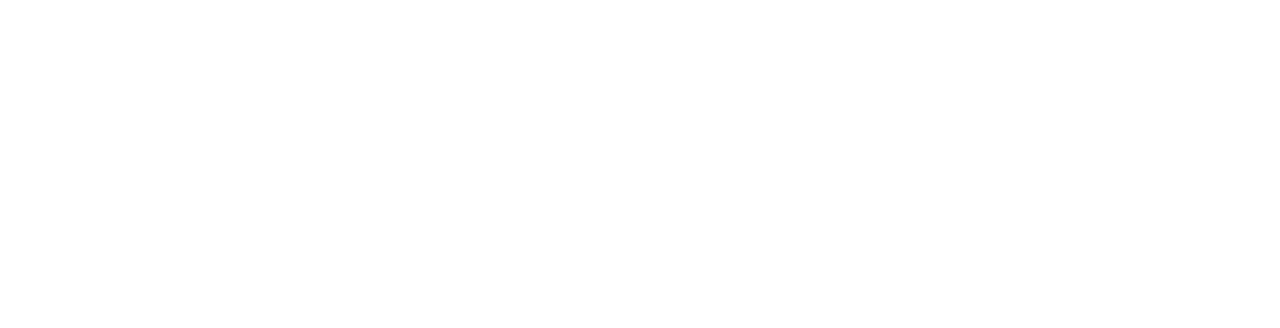
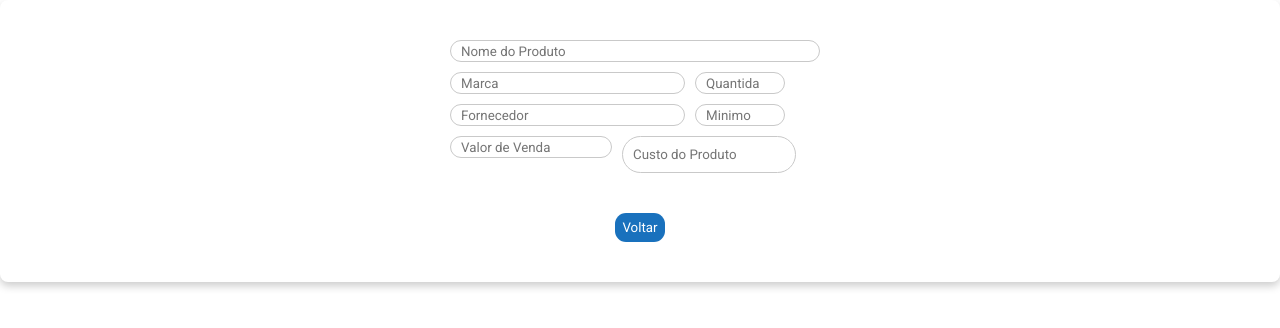
Before and after one commit to AndreVsc/CheckList, a React (Vite) app in the folder Sunf/: page /FormBlock in a window 1280 px wide. Shown: the top 328 px of the page. Built offline with nearby package versions, Linux system fonts and the light colour scheme.

Commit message:
0.0.0.9v

```diff
--- /dev/null
+++ b/Sunf/src/components/button/Button.css
@@ -0,0 +1,28 @@
+.bnt-w{
+    border: 0;
+    padding: 10px;
+    border-radius: 11px;
+    background-color: aliceblue;
+    box-shadow: 1px 1px 5px rgb(87, 87, 87);
+}
+
+.bnt-b{
+    border: 0;
+    padding: 7px;
+    border-radius: 11px;
+    background-color: rgb(25, 113, 189);
+    color: #fff;
+}
+
+.bntd{
+    display: flex;
+    justify-content: center;
+    border: 0;
+    padding: 7px;
+    border-radius: 11px;
+    background-color: rgb(25, 113, 189);
+    color: #fff;
+    width: 100px;
+    padding: 10px;
+
+}
--- /dev/null
+++ b/Sunf/src/components/button/Button.jsx
@@ -0,0 +1,8 @@
+import './Button.css';
+export default function Button({func,value,classN}){
+    return (
+        <>
+            <button className={classN} id='bnt' onClick={func} >{value}</button>
+        </>
+    );
+}
--- a/Sunf/src/components/forms/FormBlock.css
+++ b/Sunf/src/components/forms/FormBlock.css
@@ -0,0 +1,119 @@
+/* Estilos para o fundo escuro */
+.overlay {
+    display: flex;
+    position: fixed;
+    top: 0;
+    left: 0;
+    width: 100%;
+    height: 100%;
+    background-color: rgba(10, 37, 39, 0.729);
+    justify-content: center;
+    align-items: center;
+    z-index: 1;
+}
+
+/* Estilos para o formulário pop-up */
+.overlayForm .containerForm {
+    display: flex;
+    align-items: center;
+    flex-direction: column;
+    gap: 20px;
+    background-color: #fff ; /* Adicione o fundo branco aqui com !important */
+    padding: 30px;
+    text-align: center;
+    z-index: 2;
+    border-radius: 8px;
+    box-shadow: 0 4px 8px rgba(0, 0, 0, 0.2);
+}
+
+
+
+#inputBnt{
+    padding: 10px;
+    text-align: center;
+    font-size: 12px;
+    overflow: hidden;
+}
+
+#formEstoque{
+    display: flex;
+    flex-direction: column;
+    align-items: center;
+    gap: 40px;
+    padding: 10px;
+    height: 100%;
+    max-height: 440px;
+    max-width: 400px;
+}
+
+#inputsEstoque{
+    display: flex;
+    flex-wrap: wrap;
+    max-width: 380px;
+    max-height: 200px;
+    gap: 10px;
+    overflow: visible;
+}
+
+.inputChild{
+    width: 100%;
+    max-width:370px;
+    height: 15px;
+}
+
+.inputChild-2{
+    width: 100%;
+    max-width:235px;
+    height: 15px;
+}
+
+.inputChild-3{
+    width: 100%;
+    max-width:90px;
+    height: 15px;
+}
+
+.inputChild-4{
+    width: 100%;
+    max-width:235px;
+    height: 15px;
+}
+
+.inputChild-5{
+    width: 100%;
+    max-width:90px;
+    height: 15px;
+}
+
+.inputChild-6{
+    width: 100%;
+    max-width:162px;
+    height: 15px;
+}
+
+#inputChild-7{
+    width: 100%;
+    max-width:162px;
+    height: 15px;
+}
+
+.inputText{
+    color: #727272;
+    border-radius: 21px;
+    padding: 10px;
+    border: 1px solid #c9c9c9;
+    outline: none;
+}
+
+.inputArea{
+    width: 100%;
+    max-width: 370px;
+    height: 140px;
+    border-radius: 21px;
+    padding: 10px;
+    border: 1px solid #c9c9c9;
+    outline: none;
+    color: #727272;
+    text-align: start;
+    resize:none;
+}
--- a/Sunf/src/components/forms/FormBlock.jsx
+++ b/Sunf/src/components/forms/FormBlock.jsx
@@ -1,15 +1,29 @@
 import React from 'react';
 import './FormBlock.css';
+import Button from '../button/Button';
 
 export default function FormBlock({reset}) {
 
-  const voltarDetalhes = () =>{
+  const backShow = () =>{
       reset(false);
   }
 
   return (
-    <div className="overlayDetalhes" >
-
+    <div className="overlayForm" >
+      <div className='containerForm'>
+        <form id='formEstoque'>
+          <div id='inputsEstoque'>
+            <input className='inputChild inputText' name='produto' type="text" placeholder='Nome do Produto' />
+            <input className='inputChild-2 inputText' name='marca' type="text" placeholder='Marca'/>
+            <input className='inputChild-3 inputText' name='quantidade' type="number" placeholder='Quantidade'/>
+            <input className='inputChild-4 inputText' name='fornecedor' type="text" placeholder='Fornecedor'/>
+            <input className='inputChild-5 inputText' name='minimo' type="number" placeholder='Minimo'/>
+            <input className='inputChild-6 inputText' name='venda' type="number" placeholder='Valor de Venda'/>
+            <input className='inputChild-7 inputText' name='custo' type="number" placeholder='Custo do Produto'/>
+          </div>
+          <Button func={() => backShow()} value={'Voltar'} classN='bnt-b'/>
+        </form>
+      </div>
     </div>
   )
 }
--- a/Sunf/src/components/menu/MenuCheck.jsx
+++ b/Sunf/src/components/menu/MenuCheck.jsx
@@ -1,62 +1,42 @@
 import React,{useEffect,useState} from 'react';
-import {Link} from 'react-router-dom';
-import {HiSearch} from 'react-icons/hi';
+import Button from '../button/Button';
 import {AiOutlineLeft} from 'react-icons/ai';
+import FormBlock from '../forms/FormBlock';
 
 
 export default function MenuCheck() {
 
     const [block, setBlock] = useState([]);
-    const [outherBlock, setOutherBlock] = useState([]);
-    const [numBlock, setNumBlock] = useState(0);
+    const [show, setShow] = useState(false);
+    const [selectedBlockId, setSelectedBlockId] = useState(null);
     const [id, setId] = useState(0);
 
-    useEffect(()=>{
-        const storedData = localStorage.getItem("produtoData");
-        const storedId = localStorage.getItem("idProduto");
-        if (storedData) {
-            setBlock(...block,JSON.parse(storedData));
-            setId(JSON.parse(storedId));
-        }
-        if(numBlock!=0){
-            setBlock(block);
-            setNumBlock(0);
-        }
-    },[]);
-
-    useEffect((storedId)=>{
-
-        if(id>0){
-            localStorage.setItem("produtoData",JSON.stringify(block));
-        }else if(id==0 && storedId){
-            setId(localStorage.getItem("idProduto"));
-        }
-
-    },[id]);
-
-    const alterBlock = ()=> {
-        if(numBlock!=0){
-            setBlock(outherBlock);
-            setNumBlock(0);
-        }
+    function showAll() {
+        setSelectedBlockId();
+        setShow(true);
     }
 
-    const onDeleteBlock = (blocoId) => {
-        if(numBlock!=1){
-            const novaListaDeBlocos = block.filter((bloco) => bloco.id !== blocoId);
-            localStorage.setItem("produtoData",JSON.stringify(novaListaDeBlocos));
-            setBlock(novaListaDeBlocos);
+    useEffect(() => {
+        if (show) {
+            return () => {
+                setSelectedBlockId(null);
+                setShow(false);
+            };
         }
-    }
+    }, [show]);
+
 
     return (
-        <div className='containerAdicionar'>
-            <div id='containerRolagem'>
-                {block==''?(<p className='textp'>Nenhum Produto</p>):(<BlockLista  id={id} blocos={block} onDeleteBlock={onDeleteBlock} alter={alterBlock}/>)}
+        <>
+            <div className='containerAdicionar'>
+                <div id='containerRolagem'>
+                    {block==''?(<p className='textp'>Nenhum Produto</p>):(<p>Teste</p>)}
+                </div>
+                <div className='settingsAdicionar'>
+                    <Button func={() => showAll()} value={<AiOutlineLeft fontSize={15} />} classN='bnt-b' />
+                </div>
+                {show && <FormBlock reset={setShow}/>}
             </div>
-            <div className='settingsAdicionar'>
-                <Link className='bnt-b' to={'/FormBlock'}>Novo</Link>
-            </div>
-        </div>
+        </>
     );
 }
--- a/Sunf/src/index.css
+++ b/Sunf/src/index.css
@@ -14,23 +14,3 @@
 li{
     list-style:none;
 }
-
-@media only screen and (max-device-width: 900px) {
-    *{
-        margin: 0;
-        padding: 0;
-        overflow-y:visible;
-    }
-
-    p{
-        font-size: x-small;
-    }
-
-    button{
-        font-size: x-small;
-    }
-
-    input{
-        font-size: x-small;
-    }
-}
```
